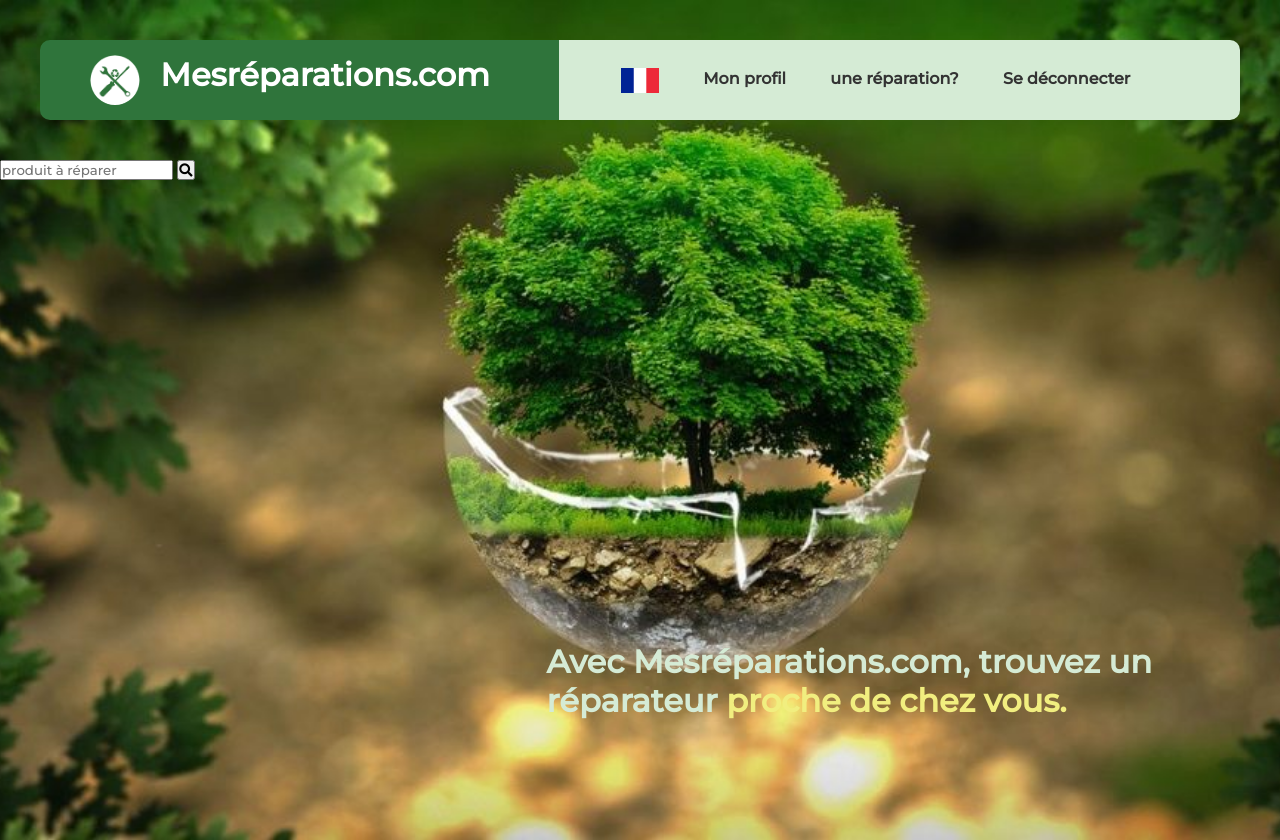
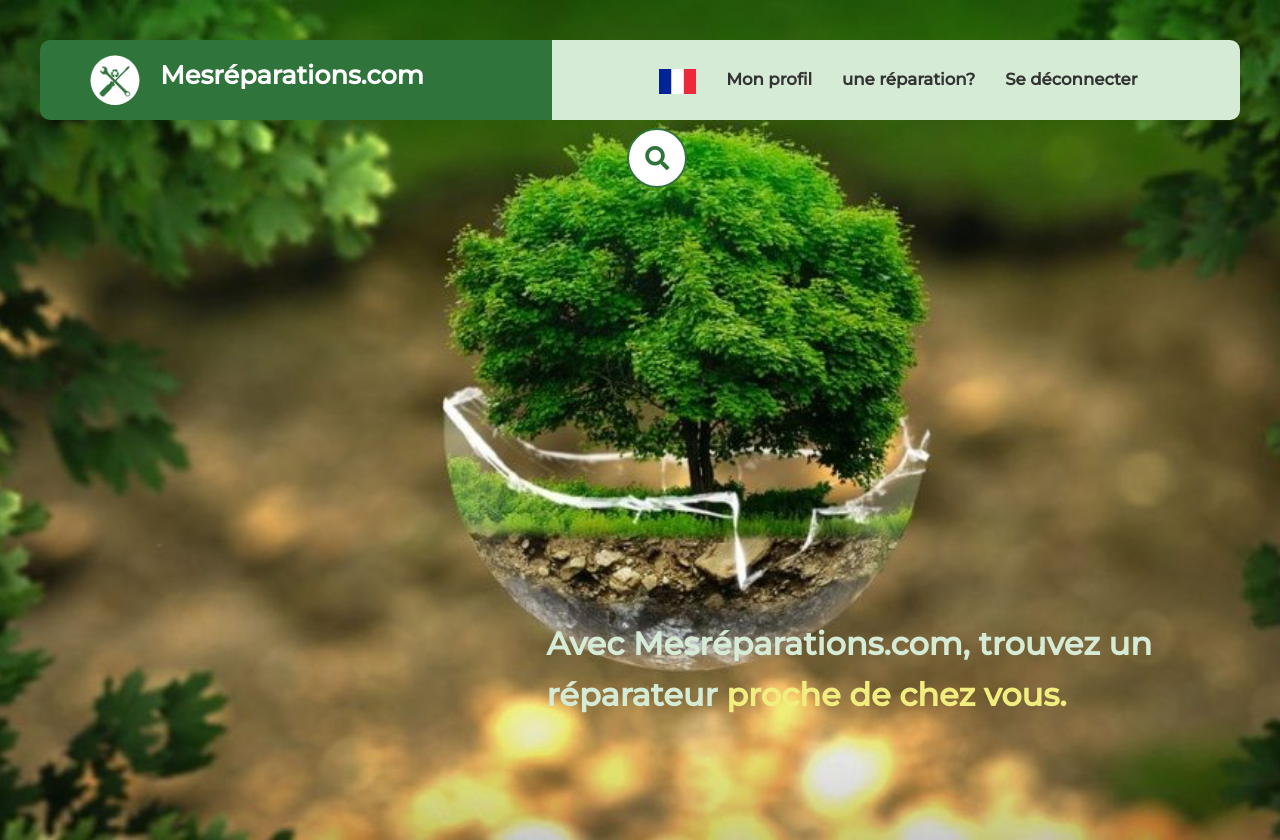
Before and after one commit to zAFG57/le-projet, a PHP site: page /site/view/home_page.php in a window 1280 px wide. Run offline with PHP 8.4, Linux system fonts and the light colour scheme; the visitor is signed in with stand-in values (Sample User, id 1); some libraries are stand-ins or nearby versions.

Commit message:
Add files via upload

```diff
--- a/public/css/home.css
+++ b/public/css/home.css
@@ -3,14 +3,11 @@ body {
     background-repeat: no-repeat;
     background-size: cover;
     background-position: center;
-    /* background-position: 100%; */
     overflow: hidden;
     height: 100vh;
 }
 
 header {
-    /* position: fixed; */
-    /* margin: 5vw 5vh; */
     margin: 40px 40px;
 }
 
@@ -25,3 +22,115 @@ header {
 
     color: #f1ee7f;
 }
+
+
+
+
+
+
+
+
+
+
+
+
+
+
+
+/*                       barre de recherche                */
+
+
+*, *::before, *::after {
+    box-sizing: border-box;
+  }
+
+  :root {
+    --clr-primary: #2f743b;
+  }
+
+  body {
+    min-height: 100vh;
+    line-height: 1.6;
+  }
+
+  .content {
+    width: 70vh ;
+    position: absolute;
+    top: 16vh;
+    left: 49vw;
+    border-radius:45555px;
+    transition: 450ms cubic-bezier(0.18, 0.89, 0.32, 1.10);
+  }
+
+  .search {
+    --size: 60px;
+    border: 2px solid var(--clr-primary);
+    display: flex;
+    border-radius: 100px;
+    overflow: hidden;
+    font-size: 1.25em;
+    position: relative;
+    width: var(--size);
+    height: var(--size);
+    transition: width 450ms cubic-bezier(0.18, 0.89, 0.32, 1.10);
+    padding: 3px;
+    background: rgb(255, 255, 255);
+  }
+
+  .search__input {
+    border: 0;
+    padding: 0.25em 1em;
+    flex-grow: 1;
+    outline: 0;
+    z-index: 2;
+    position: absolute;
+    top: 0;
+    bottom: 0;
+    left: 0;
+    line-height: calc(var(--size) - 3);
+    width: 100%;
+    height: 100%;
+    background: transparent;
+    opacity: 0;
+    cursor: pointer;
+  }
+
+  .search__submit {
+    font-size: 1.5rem;
+    margin-left: auto;
+    background: 0;
+    border: 0;
+    cursor: pointer;
+    border-radius: 50%;
+    transition: 200ms ease-out;
+    width: calc(var(--size) - 10px);
+    height: calc(var(--size) - 10px);
+    color: var(--clr-primary);
+    background: rgb(255, 255, 255);
+  }
+
+  .search:focus-within {
+    width: 70vw;
+  }
+
+
+  .search:focus-within .search__input {
+    opacity: 1;
+    z-index: initial;
+    cursor: initial;
+    width: calc(100% - var(--size));
+  }
+
+  .search:focus-within .search__submit {
+    background: var(--clr-primary);
+    color: white;
+    box-shadow: 0 0 10px rgba(0,0,0,.15);
+  }
+
+  .content:focus-within {
+      left: 15vw;
+  }
+
+
+
+  /*                      fin barre de recherche             */
--- a/public/css/login.css
+++ b/public/css/login.css
@@ -7,7 +7,6 @@ body {
     width: 100%;
     background-size: cover;
     background-repeat: no-repeat;
-    /* background-blend-mode: difference; */
     overflow: hidden;
 }
 
@@ -23,7 +22,6 @@ header {
     width: 400px;
     background-color: rgb(213, 235, 213);
     border-radius: 10px;
-    /* box-shadow: 2px 2px 10px #2f743b; */
 }
 
 .login_form h1 {
--- a/public/css/nav2.css
+++ b/public/css/nav2.css
@@ -50,7 +50,7 @@ header {
 .logo {
     cursor: pointer;
     border-radius: 100%;
-    padding: -50px;
+    padding: -1vw;
 }
 
 .nav_links {
@@ -59,7 +59,7 @@ header {
 
 .nav_links li {
     display: inline-block;
-    padding: 0px 20px;
+    padding: 0px 1vw;
 }
 
 .nav_links li a {
@@ -147,9 +147,34 @@ nav ul li img {
 }
 
 
-/*/////////////////responsive 1500px (tablette et autre intermédiaire)///////////////////////////////////////////////////////////*/
+/*/////////////////responsive 1300px (tablette et autre intermédiaire)///////////////////////////////////////////////////////////*/
 @media screen and (min-width: 900px) {
-@media screen and (max-width: 1500px){
+@media screen and (max-width: 1300px){
+
+    .leftSiide {
+        font-size: 1vw;
+    }
+
+    .responsivlien {
+        font-size: 1.1vw;
+    }
+    .responsivlien2 {
+        font-size: 1.3vw;
+    }
+
+    header {
+        background: linear-gradient(to right, #2f743b 0%, #2f743b 40vw, rgb(213, 235, 213) 40vw, rgb(213, 235, 213) 100%);
+    }
+
+    .pre li {
+        padding: 0px 5px;
+    }
+
+
+
+
+
+
 
 
 
```
Also changed, not shown: public/css/réparation.css (+5 -21 lines), public/css/popop.css (line endings or trailing spaces).
